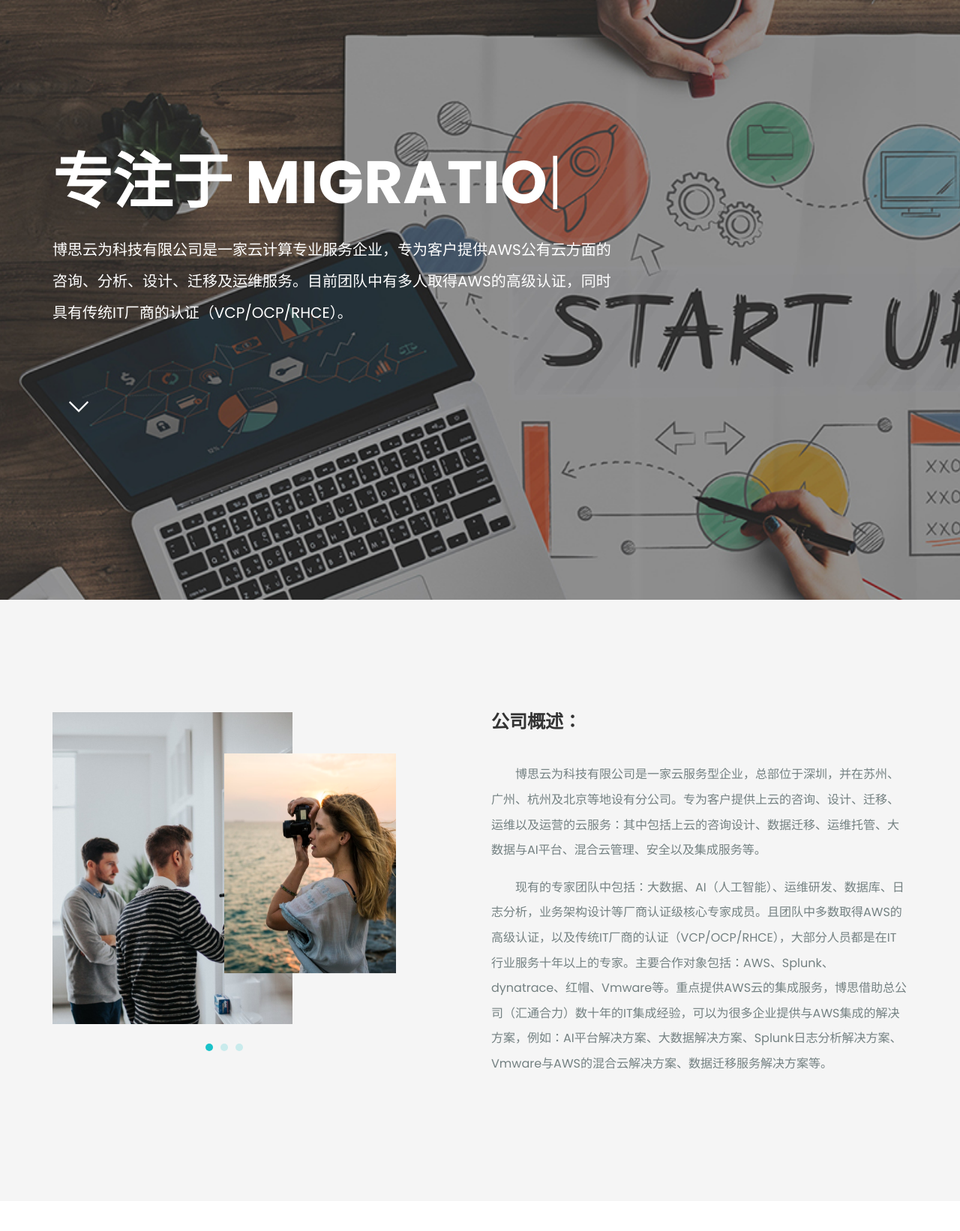
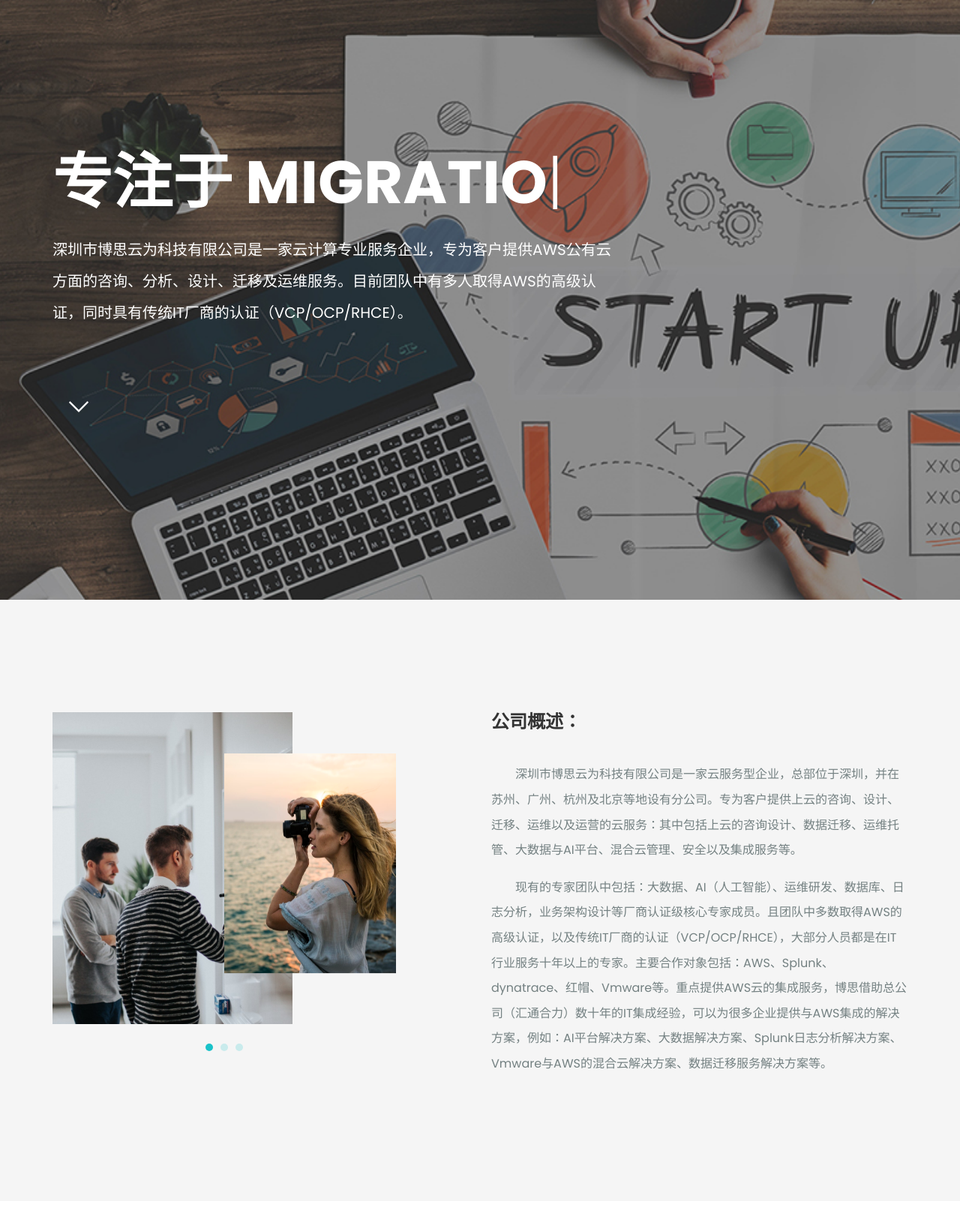
Before and after one commit to alex99123/bs_index, a Flask app: page / in a window 1280 px wide. Shown: the top 1642 px of the page at 75% size. Run offline with Flask 2, Linux system fonts and the light colour scheme; some libraries are stand-ins or nearby versions.

Commit message:
company name

```diff
--- a/index.html
+++ b/index.html
@@ -111,7 +111,7 @@
 
 								</h1>
 								<p class="hero__text">
-									博思云为科技有限公司是一家云计算专业服务企业，专为客户提供AWS公有云方面的咨询、分析、设计、迁移及运维服务。目前团队中有多人取得AWS的高级认证，同时具有传统IT厂商的认证（VCP/OCP/RHCE）。
+									深圳市博思云为科技有限公司是一家云计算专业服务企业，专为客户提供AWS公有云方面的咨询、分析、设计、迁移及运维服务。目前团队中有多人取得AWS的高级认证，同时具有传统IT厂商的认证（VCP/OCP/RHCE）。
 								</p>
 							</div>
 						</div><span id="back-to-down"><i class="pe-7s-angle-down"></i></span>
@@ -168,7 +168,7 @@
 							</div><!-- End / title -->
 
 							<p class="fz-16 " style="text-indent:2em;">
-								博思云为科技有限公司是一家云服务型企业，总部位于深圳，并在苏州、广州、杭州及北京等地设有分公司。专为客户提供上云的咨询、设计、迁移、运维以及运营的云服务：其中包括上云的咨询设计、数据迁移、运维托管、大数据与AI平台、混合云管理、安全以及集成服务等。
+								深圳市博思云为科技有限公司是一家云服务型企业，总部位于深圳，并在苏州、广州、杭州及北京等地设有分公司。专为客户提供上云的咨询、设计、迁移、运维以及运营的云服务：其中包括上云的咨询设计、数据迁移、运维托管、大数据与AI平台、混合云管理、安全以及集成服务等。
 							</p>
 							<p class="fz-16 " style="text-indent:2em;">
 								现有的专家团队中包括：大数据、AI（人工智能）、运维研发、数据库、日志分析，业务架构设计等厂商认证级核心专家成员。且团队中多数取得AWS的高级认证，以及传统IT厂商的认证（VCP/OCP/RHCE），大部分人员都是在IT行业服务十年以上的专家。主要合作对象包括：AWS、Splunk、dynatrace、红帽、Vmware等。重点提供AWS云的集成服务，博思借助总公司（汇通合力）数十年的IT集成经验，可以为很多企业提供与AWS集成的解决方案，例如：AI平台解决方案、大数据解决方案、Splunk日志分析解决方案、Vmware与AWS的混合云解决方案、数据迁移服务解决方案等。
--- a/templates/index.html
+++ b/templates/index.html
@@ -110,7 +110,7 @@
 
 								</h1>
 								<p class="hero__text">
-									博思云为科技有限公司是一家云计算专业服务企业，专为客户提供AWS公有云方面的咨询、分析、设计、迁移及运维服务。目前团队中有多人取得AWS的高级认证，同时具有传统IT厂商的认证（VCP/OCP/RHCE）。
+									深圳市博思云为科技有限公司是一家云计算专业服务企业，专为客户提供AWS公有云方面的咨询、分析、设计、迁移及运维服务。目前团队中有多人取得AWS的高级认证，同时具有传统IT厂商的认证（VCP/OCP/RHCE）。
 								</p>
 							</div>
 						</div><span id="back-to-down"><i class="pe-7s-angle-down"></i></span>
@@ -167,7 +167,7 @@
 							</div><!-- End / title -->
 
 							<p class="fz-16 " style="text-indent:2em;">
-								博思云为科技有限公司是一家云服务型企业，总部位于深圳，并在苏州、广州、杭州及北京等地设有分公司。专为客户提供上云的咨询、设计、迁移、运维以及运营的云服务：其中包括上云的咨询设计、数据迁移、运维托管、大数据与AI平台、混合云管理、安全以及集成服务等。
+								深圳市博思云为科技有限公司是一家云服务型企业，总部位于深圳，并在苏州、广州、杭州及北京等地设有分公司。专为客户提供上云的咨询、设计、迁移、运维以及运营的云服务：其中包括上云的咨询设计、数据迁移、运维托管、大数据与AI平台、混合云管理、安全以及集成服务等。
 							</p>
 							<p class="fz-16 " style="text-indent:2em;">
 								现有的专家团队中包括：大数据、AI（人工智能）、运维研发、数据库、日志分析，业务架构设计等厂商认证级核心专家成员。且团队中多数取得AWS的高级认证，以及传统IT厂商的认证（VCP/OCP/RHCE），大部分人员都是在IT行业服务十年以上的专家。主要合作对象包括：AWS、Splunk、dynatrace、红帽、Vmware等。重点提供AWS云的集成服务，博思借助总公司（汇通合力）数十年的IT集成经验，可以为很多企业提供与AWS集成的解决方案，例如：AI平台解决方案、大数据解决方案、Splunk日志分析解决方案、Vmware与AWS的混合云解决方案、数据迁移服务解决方案等。
```
